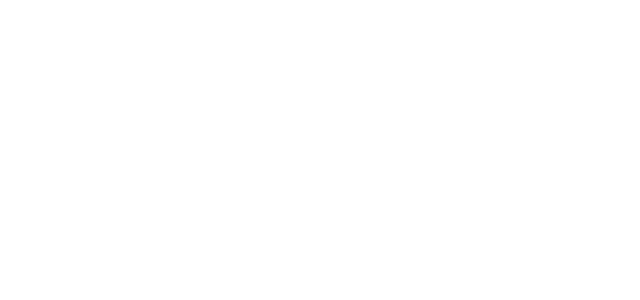
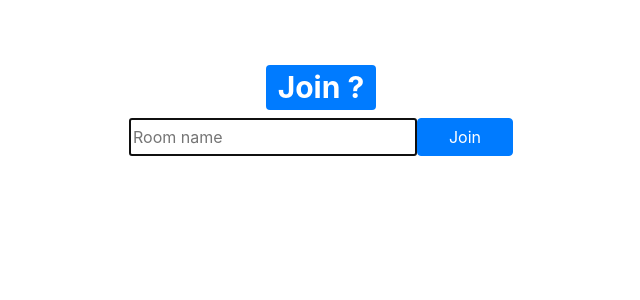
Before and after one commit to zondaTW/channels_test, a Vue app in the folder vue_chat/: page /#/ in a window 1280 px wide. Shown: the top 300 px of the page, without its empty margins (319-959 px from the left). Built offline with nearby package versions, Linux system fonts and the light colour scheme.

Commit message:
Add home

```diff
--- /dev/null
+++ b/vue_chat/src/components/Home.vue
@@ -0,0 +1,55 @@
+<template>
+  <div id="homeSection" class="Room container">
+    <div class="row h-15">
+      <div class="col" >
+        <h1><span class="badge badge-primary">Join ?</span></h1>
+      </div>
+    </div>
+    <div class="row h-10">
+      <input
+        ref="inputField"
+        type="text"
+        class="w-75"
+        v-focus
+        placeholder="Room name"
+      />
+      <button
+        type="button"
+        class="btn btn-primary w-25"
+      >Join</button>
+    </div>
+  </div>
+</template>
+
+<script>
+export default {
+  name: 'Home',
+  data () {
+    return {
+    }
+  },
+  mounted: function () {
+  },
+  methods: {
+  },
+  directives: {
+    focus: {
+      inserted: function (el) {
+        el.focus()
+      }
+    }
+  }
+}
+
+</script>
+
+<!-- Add "scoped" attribute to limit CSS to this component only -->
+<style scoped>
+
+#homeSection {
+  min-width: 300px;
+  width: 30%;
+  height: 600px;
+}
+
+</style>
--- a/vue_chat/src/router/index.js
+++ b/vue_chat/src/router/index.js
@@ -1,11 +1,17 @@
 import Vue from 'vue'
 import Router from 'vue-router'
 import Room from '@/components/Room'
+import Home from '@/components/Home'
 
 Vue.use(Router)
 
 export default new Router({
   routes: [
+    {
+      path: '/',
+      name: 'Home',
+      component: Home
+    },
     {
       path: '/room',
       name: 'Room',
```
